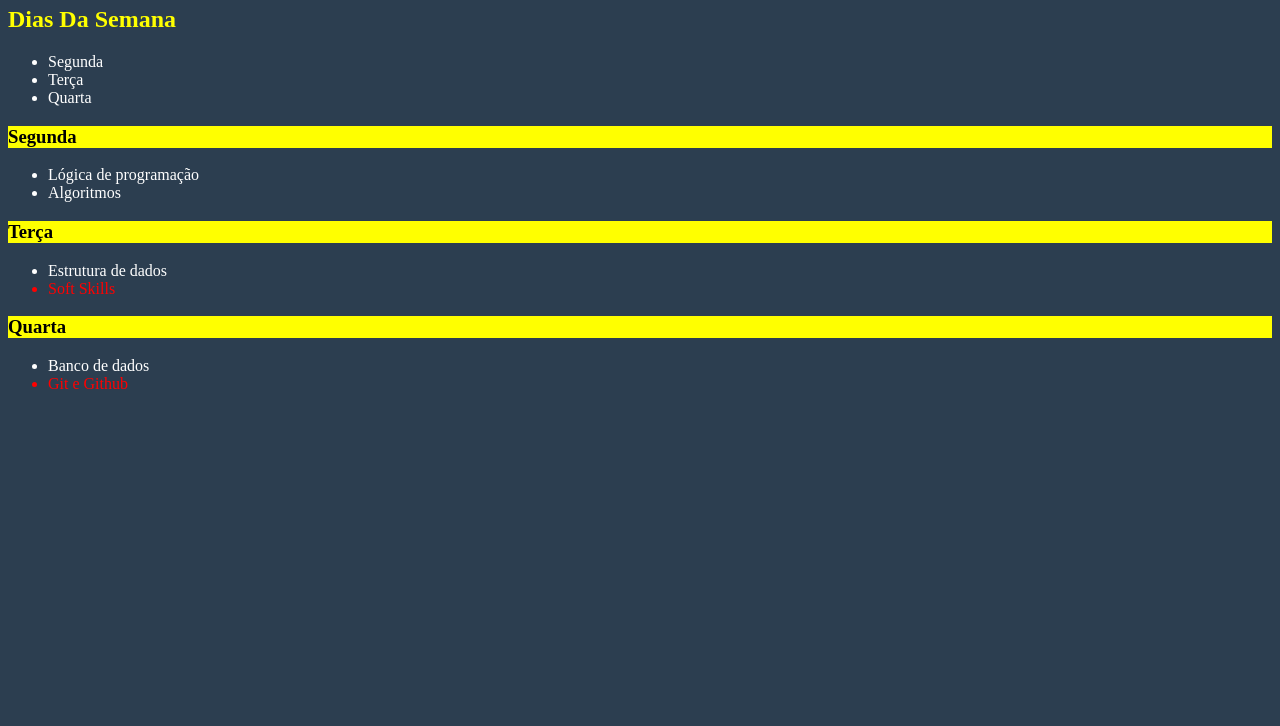
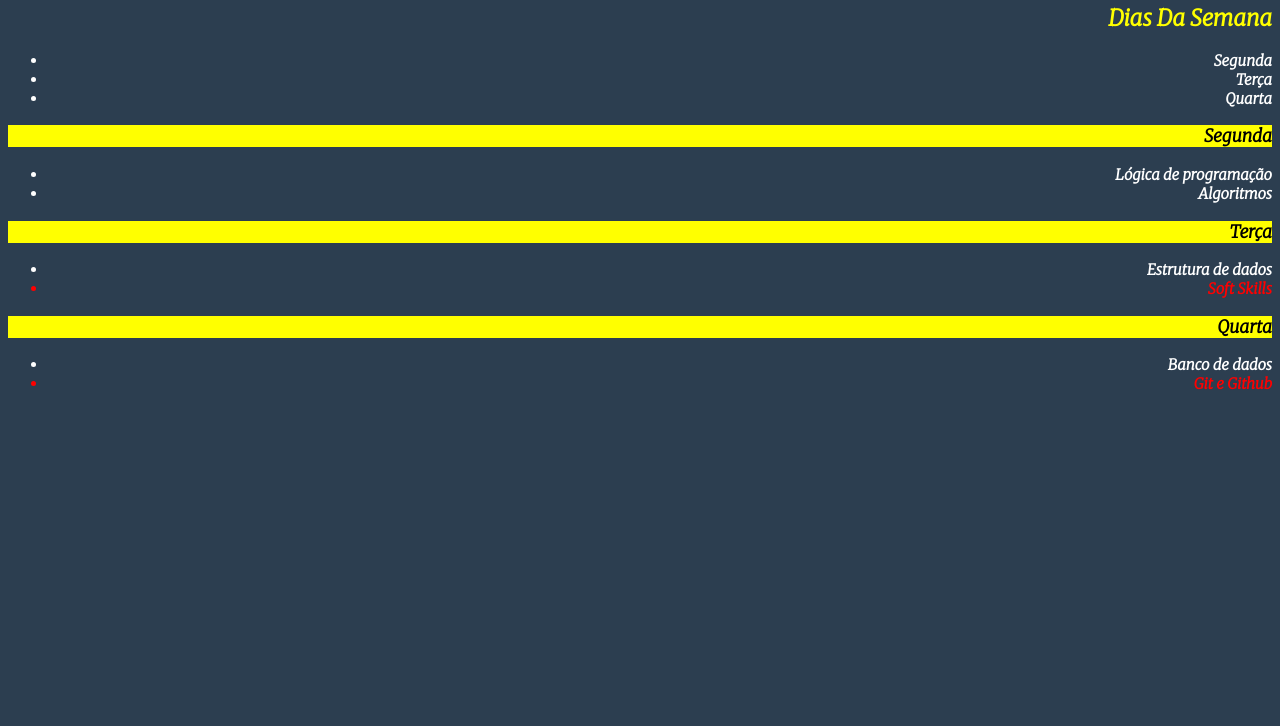
Before and after one commit to joaovitorsx/lista_html, a plain HTML site: page aula5_1°jan/aula5².html in a window 1280 px wide. Shown: the part 74-800 px from the top of the page. Drawn offline with Linux system fonts and the light colour scheme.

Commit message:
fontes no css

```diff
--- a/aula5_1°jan/aula5².css
+++ b/aula5_1°jan/aula5².css
@@ -1,5 +1,11 @@
+@import url('https://fonts.googleapis.com/css2?family= Merriweather:ital,wght@1,300 & display = swap');
+
 body{
     background-color: #2c3e50;
+    font-family: 'Merriweather', serif;
+    font-size: 15px;
+    font-weight: bold;
+    text-align: right;
 }
 h1{
     color: white;
```
